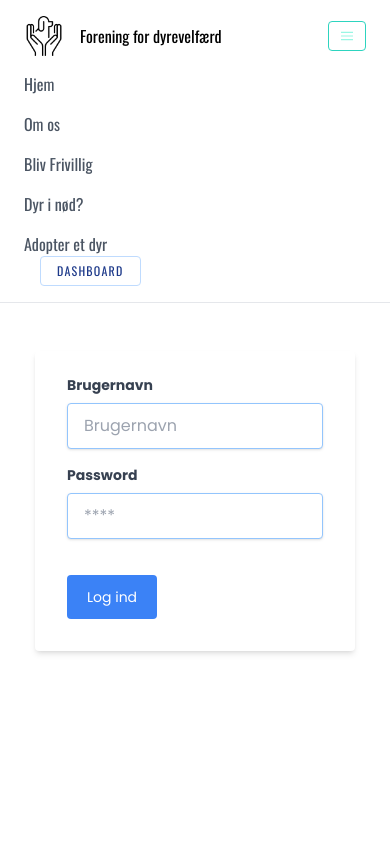
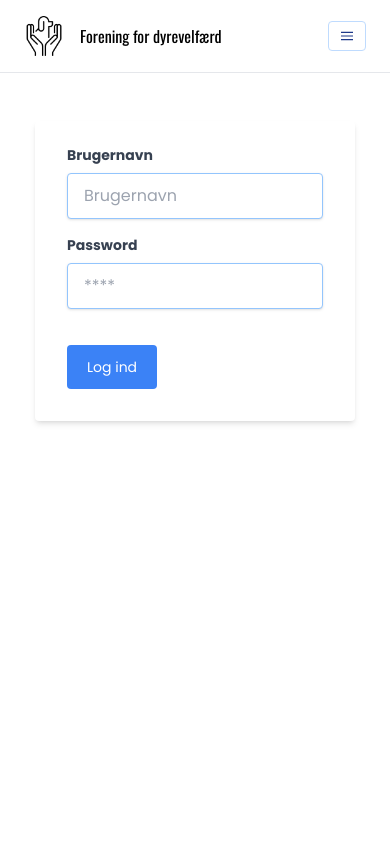
Before and after one commit to rts-cmk-wu08/dyrevelfaerd-opg-maxrh, a Next.js app: page /login in a window 390 px wide. Shown: the top 844 px of the page. Built offline with nearby package versions, Linux system fonts and the light colour scheme.

Commit message:
header + menu responsive

```diff
--- a/src/components/header.js
+++ b/src/components/header.js
@@ -1,3 +1,5 @@
+"use client"
+
 import Link from "next/link"
 import Image from "next/image"
 
@@ -8,23 +10,38 @@ export default function Header() {
             <div className="container max-w-6xl mx-auto">
                 <nav className="main-nav flex items-center justify-between flex-wrap px-6 py-4">
                     <div className="site-logo flex items-center flex-shrink-0 mr-6">
-                        <Link href="/" className="flex items-center"><Image src="/images/logo.png" alt="logo" width={40} height={40} className="mr-4"/>Forening for dyrevelfærd</Link>
+                        <Link href="/" className="flex items-center hover:text-blue-900">
+                            <Image src="/images/logo.png" alt="logo" width={40} height={40} className="mr-4" />
+                            Forening for dyrevelfærd
+                        </Link>
                     </div>
-                    <div className="block lg:hidden">
-                        <button className="flex items-center px-3 py-2 border rounded text-teal-200 border-teal-400 hover:text-white hover:border-white">
-                            <svg className="fill-current h-3 w-3" viewBox="0 0 20 20" xmlns="http://www.w3.org/2000/svg"><title>Menu</title><path d="M0 3h20v2H0V3zm0 6h20v2H0V9zm0 6h20v2H0v-2z"/></svg>
+                    <div className="block md:hidden">
+                        <button
+                            className="flex items-center px-3 py-2 border rounded text-blue-900 border-blue-200 hover:text-blue-900 hover:border-blue-300"
+                            onClick={() => {
+                                const menu = document.querySelector(".main-menu");
+                                menu.classList.toggle("hidden");
+                            }}
+                        >
+                            <svg className="fill-current h-3 w-3" viewBox="0 0 20 20" xmlns="http://www.w3.org/2000/svg">
+                                <title>Menu</title>
+                                <path d="M0 3h20v2H0V9zm0 6h20v2H0V9zm0 6h20v2H0v-2z" />
+                            </svg>
                         </button>
                     </div>
-                    <div className="main-menu w-full block lg:flex lg:items-center lg:w-auto">
-                        <div className="lg:flex-grow text-gray-600">
-                            <Link href="/" className="block mt-4 lg:inline-block lg:mt-0 mr-4">Hjem</Link>
-                            <Link href="/#about" className="block mt-4 lg:inline-block lg:mt-0 mr-4">Om os</Link>
-                            <Link href="/#volunteer" className="block mt-4 lg:inline-block lg:mt-0 mr-4">Bliv Frivillig</Link>
-                            <Link href="/#rescue" className="block mt-4 lg:inline-block lg:mt-0 mr-4">Dyr i nød?</Link>
-                            <Link href="/#adopt" className="block mt-4 lg:inline-block lg:mt-0">Adopter et dyr</Link>
+                    <div className="main-menu w-full md:flex md:items-center md:w-auto hidden p-6 md:p-0">
+                        <div className="md:flex-grow text-gray-600 md:flex md:space-x-4">
+                            <Link href="/" className="block mt-2 md:inline-block md:mt-0 hover:text-blue-900">Hjem</Link>
+                            <Link href="/#about" className="block mt-2 md:inline-block md:mt-0 hover:text-blue-900">Om os</Link>
+                            <Link href="/#volunteer" className="block mt-2 md:inline-block md:mt-0 hover:text-blue-900">Bliv Frivillig</Link>
+                            <Link href="/#rescue" className="block mt-2 md:inline-block md:mt-0 hover:text-blue-900">Dyr i nød?</Link>
+                            <Link href="/#adopt" className="block mt-2 md:inline-block md:mt-0 hover:text-blue-900">Adopter et dyr</Link>
                         </div>
                         <div>
-                            <Link href="/dashboard" className="inline-block text-xs px-4 py-2 leading-none tracking-widest uppercase border rounded text-blue-900 border-blue-200 hover:border-transparent hover:text-teal-500 hover:bg-white ml-4">
+                            <Link
+                                href="/dashboard"
+                                className="inline-block text-xs px-4 py-2 leading-none tracking-widest uppercase border rounded text-blue-900 border-blue-200 hover:border-blue-300 mt-6 md:mt-0 -ml-2 md:ml-4"
+                            >
                                 Dashboard
                             </Link>
                         </div>
```
